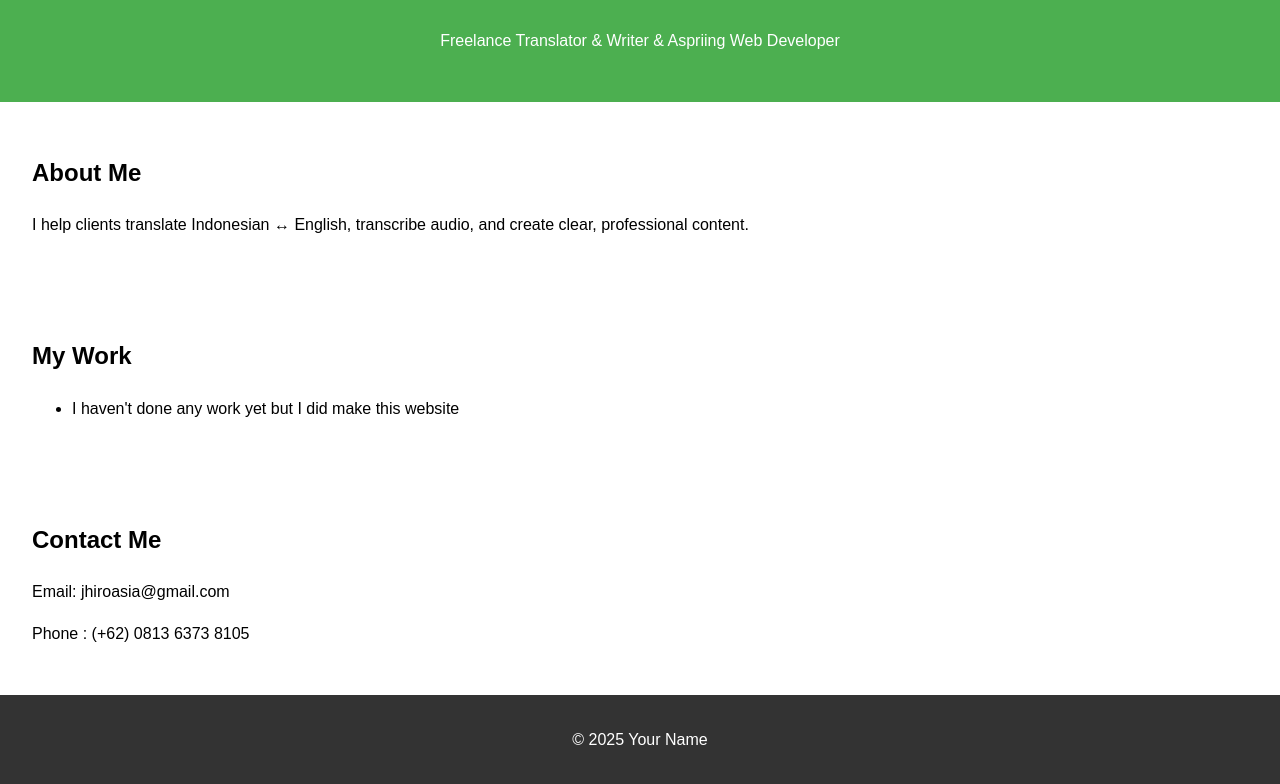
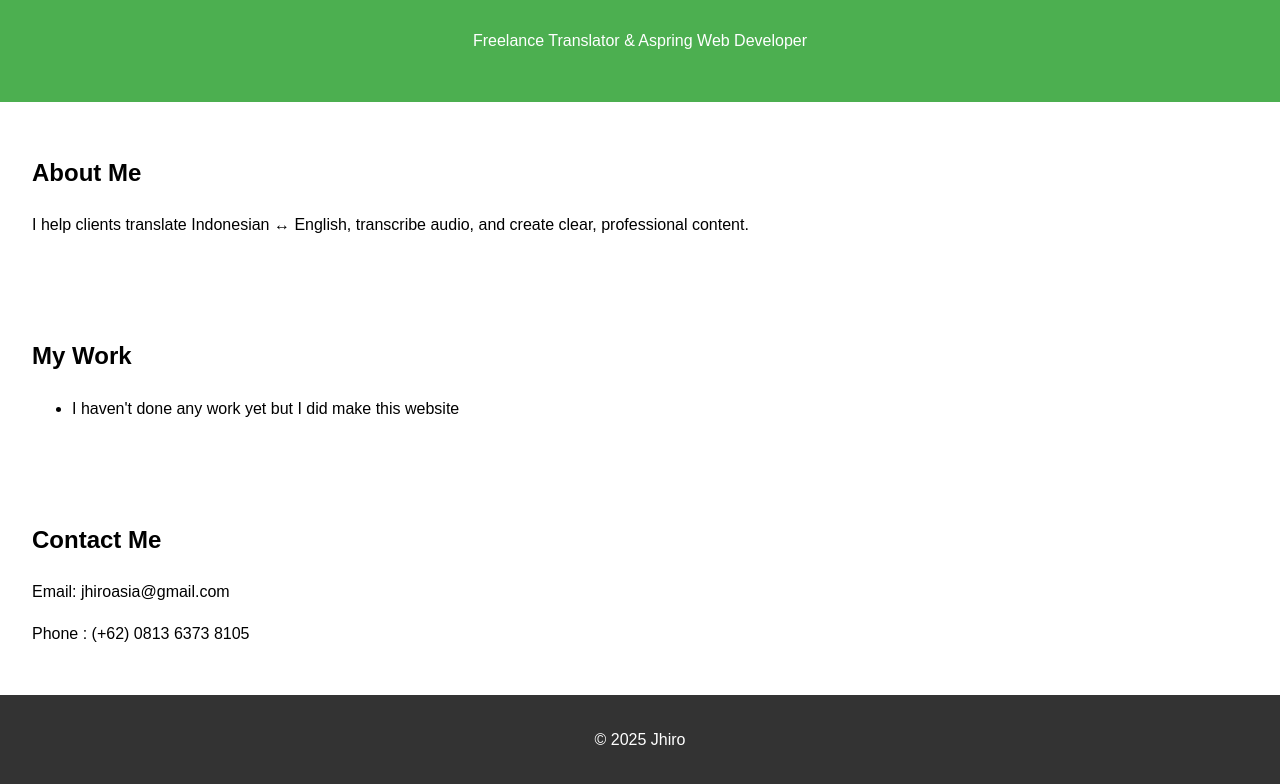
Before and after one commit to jhiroasia/jhiroasia.github.io, a plain HTML site: page index.html in a window 1280 px wide. Shown: the part 98-882 px from the top of the page. Drawn offline with Linux system fonts and the light colour scheme.

Commit message:
Editing the names as well

```diff
--- a/index.html
+++ b/index.html
@@ -9,7 +9,7 @@
 <body>
   <header>
     <h1>Hello, I’m Alexander Jhiro Asia Sakti</h1>
-    <p>Freelance Translator & Writer & Aspriing Web Developer</p>
+    <p>Freelance Translator & Aspring Web Developer</p>
   </header>
 
   <section id="about">
@@ -31,7 +31,7 @@
   </section>
 
   <footer>
-    <p>© 2025 Your Name</p>
+    <p>© 2025 Jhiro</p>
   </footer>
 </body>
 </html>
```
Also changed, not shown: 1 other file.
